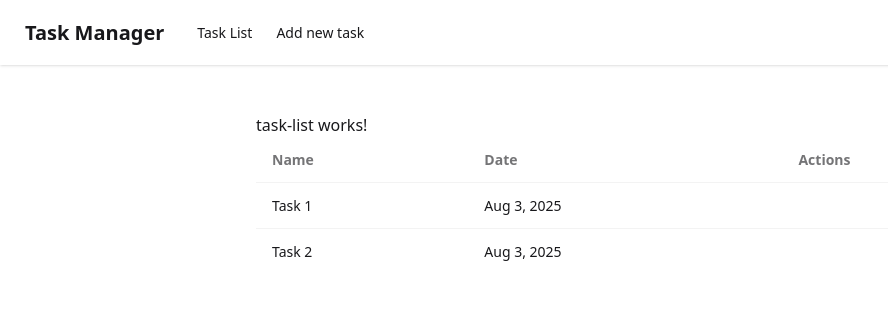
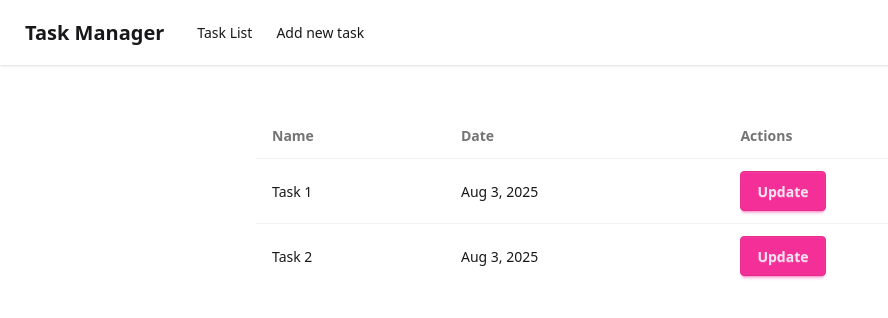
Before and after one commit to lisasce/angular-introduction-course, an Angular app: page / in a window 1280 px wide. Shown: the top 318 px of the page, without its empty margins (0-888 px from the left). Built offline with nearby package versions, Linux system fonts and the light colour scheme.

Commit message:
Chapter update task: add routerlink to task-list

```diff
--- a/src/app/task-list/task-list.html
+++ b/src/app/task-list/task-list.html
@@ -1,4 +1,4 @@
-<p>task-list works!</p><table class="table">
+<table class="table">
   <thead>
   <tr>
     <th scope="col">Name</th>
@@ -11,7 +11,9 @@
       <tr>
         <td>{{ task.title }}</td>
         <td>{{ task.createdAt | date}}</td>
-        <td></td>
+        <td>
+          <a class="btn btn-secondary" [routerLink]="['/update', task.id]">Update</a>
+        </td>
       </tr>
     }
   </tbody>
--- a/src/app/task-list/task-list.ts
+++ b/src/app/task-list/task-list.ts
@@ -1,11 +1,13 @@
 import {Component, inject} from '@angular/core';
 import {DatePipe} from "@angular/common";
 import {TaskService} from '../task-service';
+import {RouterLink} from '@angular/router';
 
 @Component({
   selector: 'app-task-list',
   imports: [
-    DatePipe
+    DatePipe,
+    RouterLink
   ],
   templateUrl: './task-list.html',
   styleUrl: './task-list.css'
```
